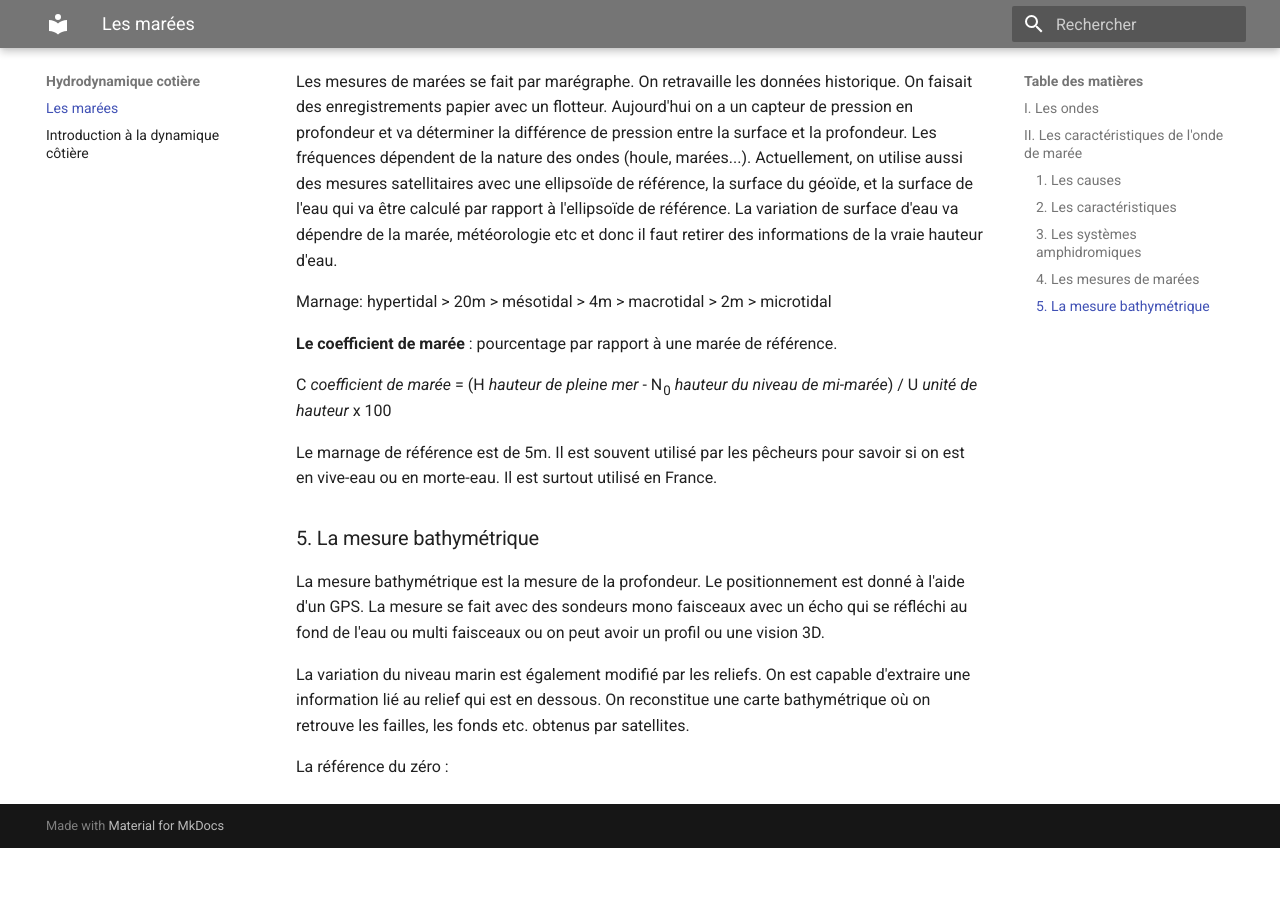
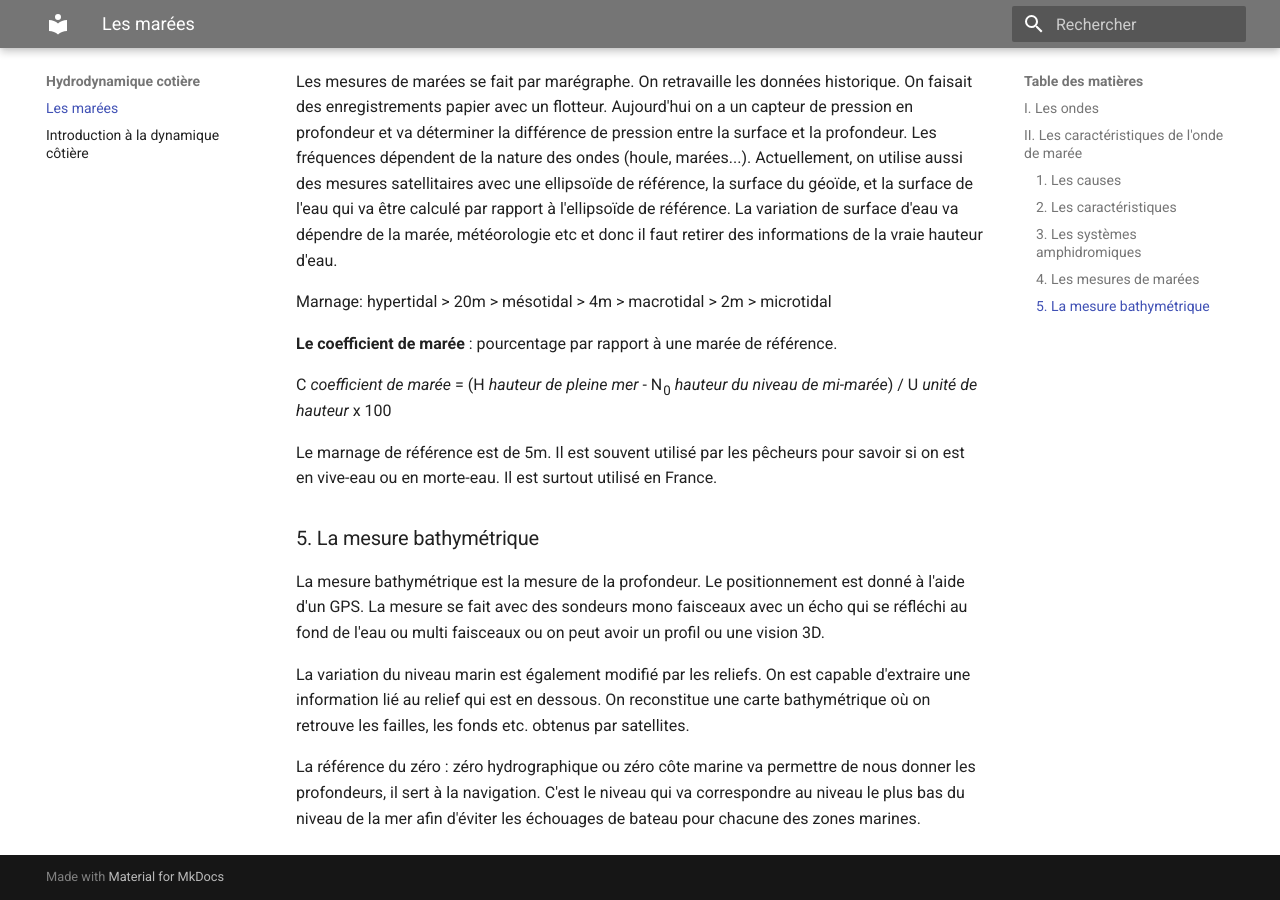
Before and after one commit to Lizeem/L3STcours, an MkDocs documentation site: the page built from Docs/Hydrodynamique cotière/Les marées.md, in a window 1280 px wide and 900 px high, scrolled down 2008 px. Built offline with MkDocs 1.6.1 and Material for MkDocs 9.7.7, drawn with Linux system fonts in a browser that asks for light colours; before the commit the page ends 2856 px from its top, so only the background shows below that.

Commit message:
Update les marées

```diff
--- a/Docs/Hydrodynamique cotière/Les marées.md
+++ b/Docs/Hydrodynamique cotière/Les marées.md
@@ -64,4 +64,4 @@ La mesure bathymétrique est la mesure de la profondeur. Le positionnement est d
 
 La variation du niveau marin est également modifié par les reliefs. On est capable d'extraire une information lié au relief qui est en dessous. On reconstitue une carte bathymétrique où on retrouve les failles, les fonds etc. obtenus par satellites.
 
-La référence du zéro :
+La référence du zéro : zéro hydrographique ou zéro côte marine va permettre de nous donner les profondeurs, il sert à la navigation. C'est le niveau qui va correspondre au niveau le plus bas du niveau de la mer afin d'éviter les échouages de bateau pour chacune des zones marines.
```
